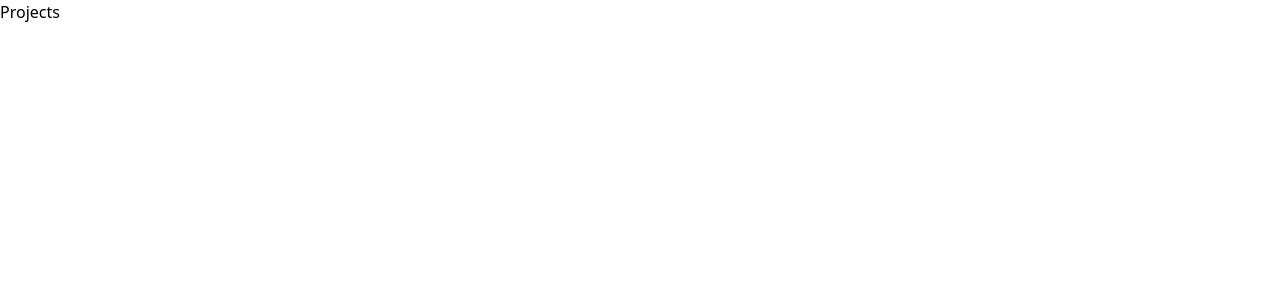
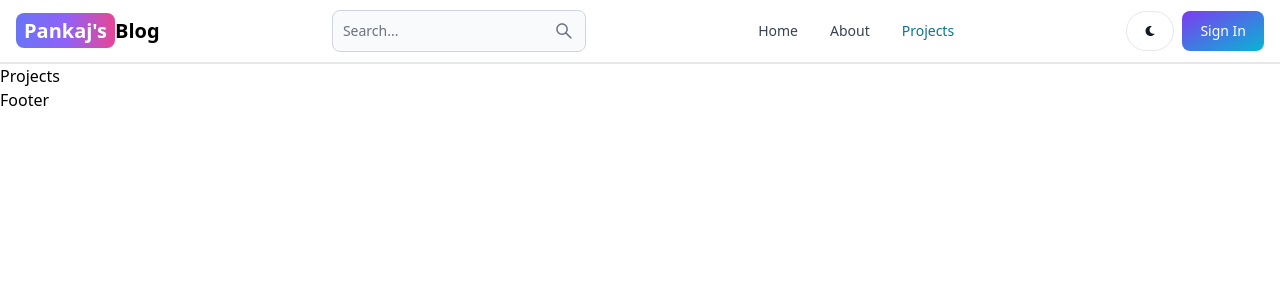
Before and after one commit to pankaj139/MERN-blog, a React (Vite) app in the folder client/: page /projects in a window 1280 px wide. Shown: the top 300 px of the page. Built offline with nearby package versions, Linux system fonts and the light colour scheme.

Commit message:
adding header

```diff
--- a/client/package.json
+++ b/client/package.json
@@ -10,6 +10,7 @@
     "preview": "vite preview"
   },
   "dependencies": {
+    "flowbite-react": "^0.7.2",
     "react": "^18.2.0",
     "react-dom": "^18.2.0",
     "react-router-dom": "^6.22.0"
--- a/client/src/App.jsx
+++ b/client/src/App.jsx
@@ -5,10 +5,13 @@ import Signup from './pages/Signup';
 import Signin from './pages/Signin';
 import Projects from './pages/Projects';
 import Dashboard from './pages/Dashboard';
+import Header from './components/Header';
+import Footer from './components/Footer';
 
 export default function App() {
   return (
     <BrowserRouter>
+    <Header />
       <Routes>
         <Route path="/" element={<Home />} />
         <Route path="/about" element={<About />} />
@@ -17,6 +20,7 @@ export default function App() {
         <Route path="/dashboard" element={<Dashboard />} />
         <Route path="/projects" element={<Projects />} />
       </Routes>
+      <Footer />
     </BrowserRouter>
   );
 }
--- /dev/null
+++ b/client/src/components/Footer.jsx
@@ -0,0 +1,5 @@
+export default function Footer() {
+  return (
+    <div>Footer</div>
+  )
+}
--- /dev/null
+++ b/client/src/components/Header.jsx
@@ -0,0 +1,51 @@
+import {Button, Navbar, TextInput} from 'flowbite-react';
+import { Link, useLocation } from 'react-router-dom';
+import {AiOutlineSearch} from 'react-icons/ai';
+import { FaMoon } from 'react-icons/fa';
+
+
+export default function Header() {
+    const path = useLocation().pathname;
+    return (
+        <Navbar className='border-b-2'>
+                <Link to={'/'} className='self-center whitespace-nowrap text-sm sm:text-xl font-semibold dark:text-white'>
+                        <span className='px-2 py-1 bg-gradient-to-r from-indigo-500 via-purple-500 to-pink-500 rounded-lg text-white'> Pankaj's</span>
+                        Blog
+                </Link>
+                <form>
+                    <TextInput
+                        type='text'
+                        placeholder='Search...'
+                        rightIcon={AiOutlineSearch}
+                        className='hidden lg:inline'
+                    />
+                </form>
+                <Button className='w-12 h-10 lg:hidden' color='gray' pill>
+                    <AiOutlineSearch />
+                </Button>
+                <div className='flex gap-2 md:order-2'>
+                    <Button className='w-12 h-10 hidden sm:inline' color='gray' pill>
+                        <FaMoon />
+                    </Button>
+                    <Link to={'/sign-in'} >
+                    <Button gradientDuoTone='purpleToBlue' >
+                        Sign In
+                    </Button>
+                    </Link>
+                    <Navbar.Toggle />
+                </div>
+                <Navbar.Collapse>
+                    <Navbar.Link active={path ==="/"} as={'div'}>
+                        <Link to='/'>Home</Link>
+                    </Navbar.Link>
+                    <Navbar.Link  active={path ==="/about"} as={'div'}>
+                        <Link to='/about'>About</Link>
+                    </Navbar.Link>
+                    <Navbar.Link  active={path ==="/projects"} as={'div'}>
+                        <Link to='/projects'>Projects</Link>
+                    </Navbar.Link>
+
+                </Navbar.Collapse>
+        </Navbar>
+    )
+}
--- a/client/tailwind.config.js
+++ b/client/tailwind.config.js
@@ -1,10 +1,13 @@
 /** @type {import('tailwindcss').Config} */
 export default {
   content: [
+    "./index.html",
     "./src/**/*.{js,jsx,ts,tsx}",
+    "node_modules/flowbite-react/**/*.{js,jsx,ts,tsx}"
+
   ],
   theme: {
     extend: {},
   },
-  plugins: [],
+  plugins: [require('flowbite/plugin')],
 }
--- /dev/null
+++ b/package.json
@@ -0,0 +1,5 @@
+{
+  "dependencies": {
+    "react-icon": "^1.0.0"
+  }
+}
```
Also changed, not shown: 2 other files (tests, documents, lock files or other folders).
